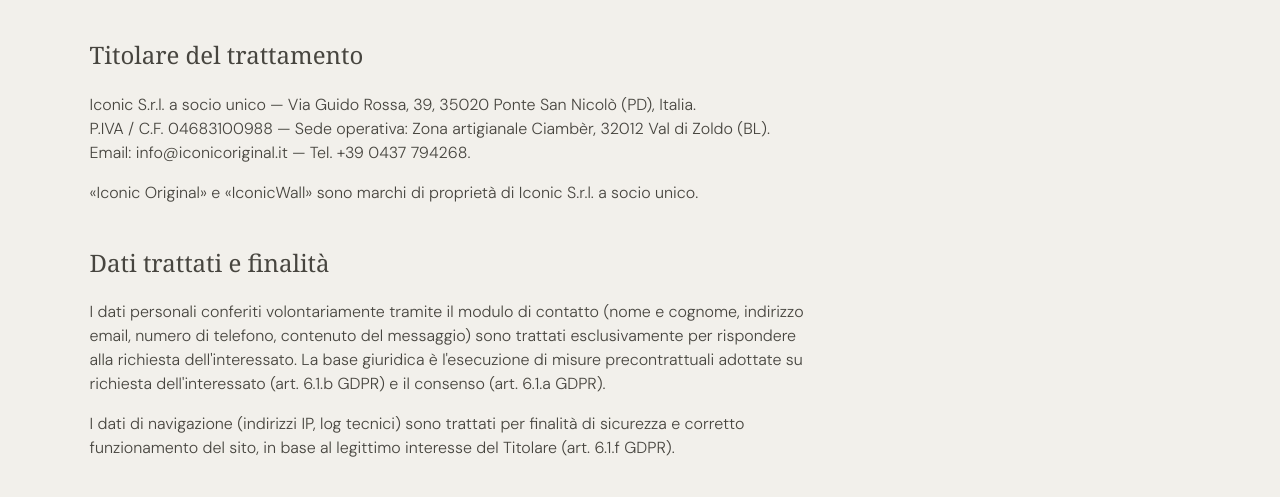
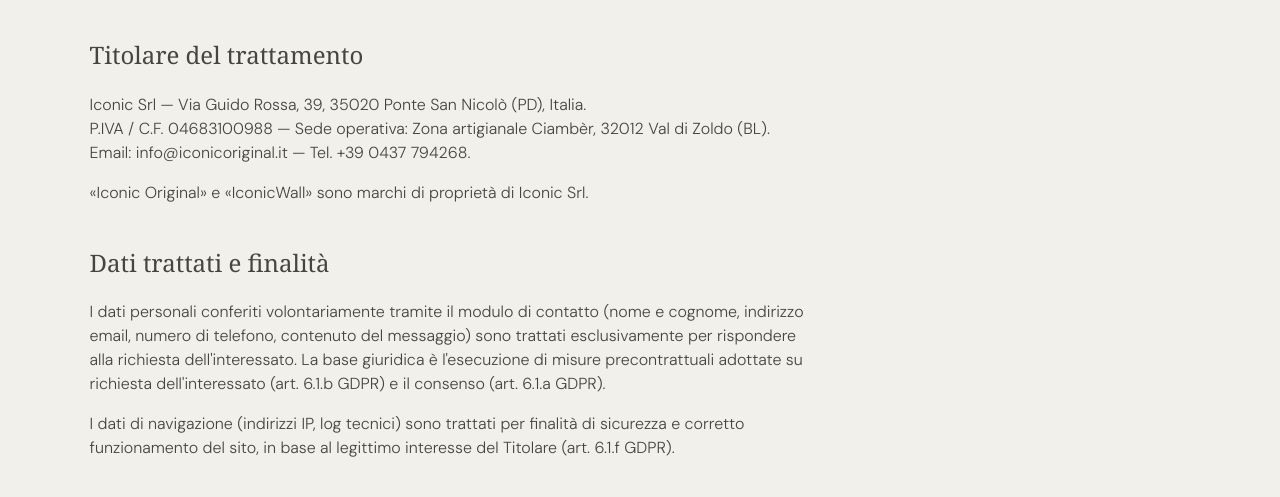
Before and after one commit to Iconicoriginal/-iconicoriginal-website, a plain HTML site: page privacy-policy/index.html in a window 1280 px wide. Shown: the part 285-782 px from the top of the page. Drawn offline with Linux system fonts and the light colour scheme; a web font is replaced by a local one.

Commit message:
Corregge ragione sociale in pagine IT e rebuild

```diff
--- a/privacy-policy/index.html
+++ b/privacy-policy/index.html
@@ -89,11 +89,11 @@
         <p><strong>Informativa ai sensi dell'art. 13 del Regolamento UE 679/2016 (GDPR)</strong></p>
 
         <h2 style="font-family:var(--serif); font-weight:400; margin-top:2.5rem">Titolare del trattamento</h2>
-        <p>Iconic S.r.l. a socio unico — Via Guido Rossa, 39, 35020 Ponte San Nicolò (PD), Italia.<br>
+        <p>Iconic Srl — Via Guido Rossa, 39, 35020 Ponte San Nicolò (PD), Italia.<br>
         P.IVA / C.F. 04683100988 — Sede operativa: Zona artigianale Ciambèr, 32012 Val di Zoldo (BL).<br>
         Email: <a href="mailto:info@iconicoriginal.it">info@iconicoriginal.it</a> — Tel. <a href="tel:+390437794268">+39 0437 794268</a>.</p>
 
-        <p>«Iconic Original» e «IconicWall» sono marchi di proprietà di Iconic S.r.l. a socio unico.</p>
+        <p>«Iconic Original» e «IconicWall» sono marchi di proprietà di Iconic Srl.</p>
 
         <h2 style="font-family:var(--serif); font-weight:400; margin-top:2.5rem">Dati trattati e finalità</h2>
         <p>I dati personali conferiti volontariamente tramite il modulo di contatto (nome e cognome, indirizzo email, numero di telefono, contenuto del messaggio) sono trattati esclusivamente per rispondere alla richiesta dell'interessato. La base giuridica è l'esecuzione di misure precontrattuali adottate su richiesta dell'interessato (art. 6.1.b GDPR) e il consenso (art. 6.1.a GDPR).</p>
```
Also changed, not shown: contatti/index.html (+1 -1 lines), content/it/contatti.html (+1 -1 lines), content/it/privacy-policy.html (+2 -2 lines).
